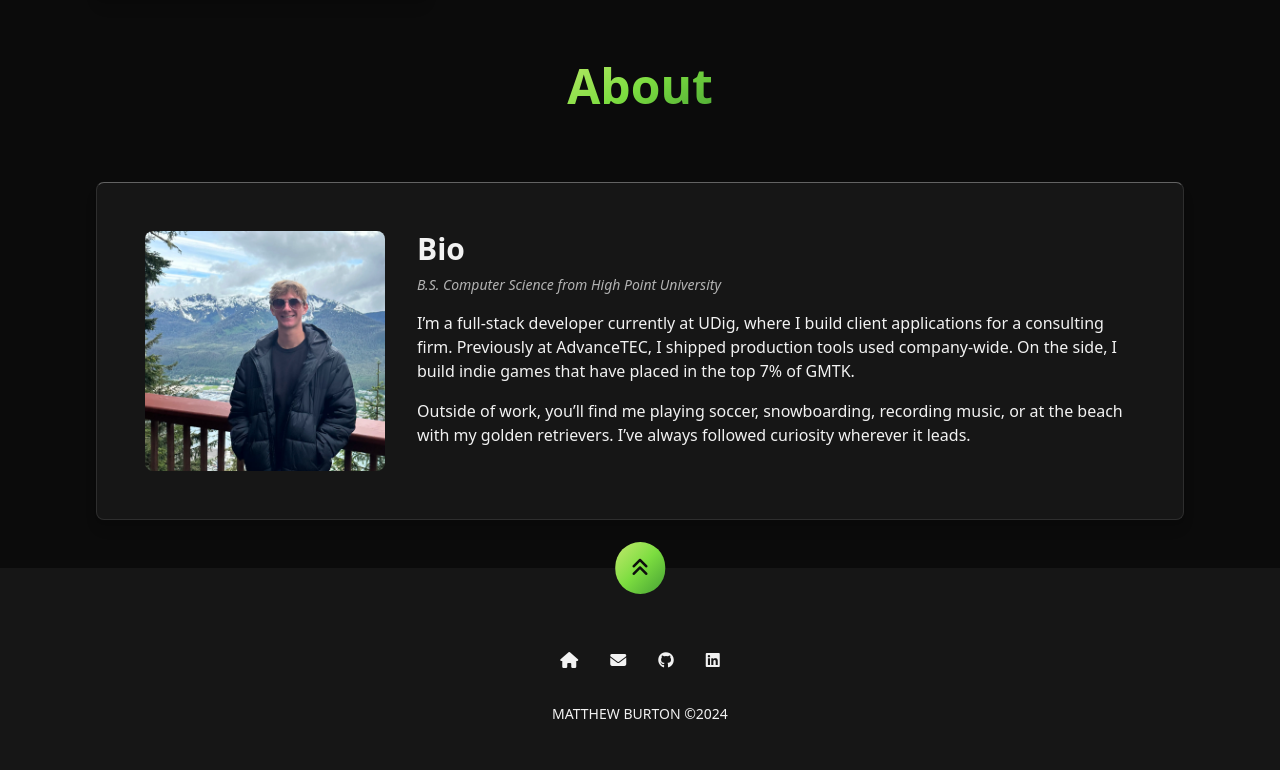
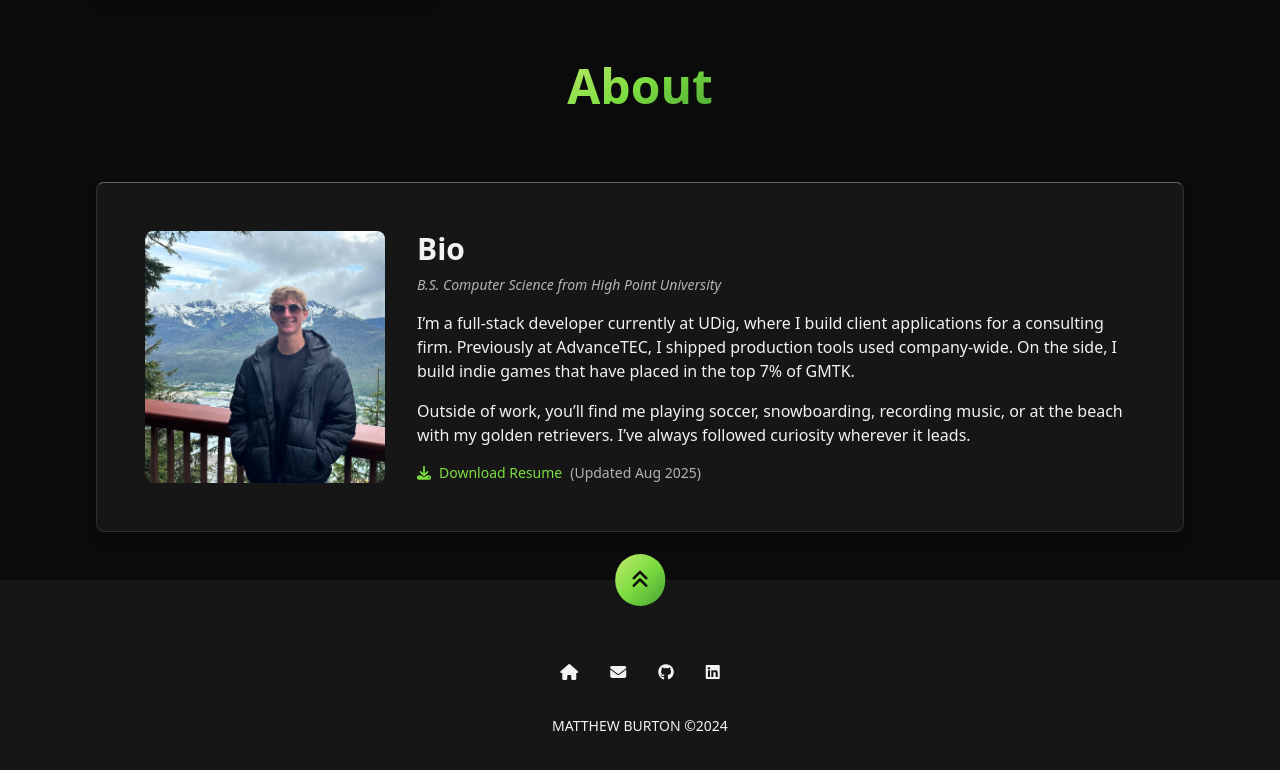
Before and after one commit to matthewjburton/portfolio, a React (Vite) app: page / in a window 1280 px wide. Shown: the part 2990-3760 px from the top of the page. Built offline with nearby package versions, Linux system fonts and the light colour scheme; some icons are missing.

Commit message:
added resume download

```diff
--- a/src/Components/About/Bio.tsx
+++ b/src/Components/About/Bio.tsx
@@ -9,6 +9,8 @@ interface BioProps {
   title: string
   education: string
   description: React.ReactNode
+  resumeSrc?: string
+  resumeUpdated?: string
 }
 
 const Bio: React.FC<BioProps> = ({
@@ -17,6 +19,8 @@ const Bio: React.FC<BioProps> = ({
   title,
   education,
   description,
+  resumeSrc,
+  resumeUpdated,
 }) => {
   return (
     <>
@@ -27,6 +31,8 @@ const Bio: React.FC<BioProps> = ({
             title={title}
             education={education}
             description={description}
+            resumeSrc={resumeSrc}
+            resumeUpdated={resumeUpdated}
           />
         </div>
       </FadeInSection>
--- a/src/Components/About/BioText.tsx
+++ b/src/Components/About/BioText.tsx
@@ -4,9 +4,11 @@ interface BioTextProps {
   title: string
   education: string
   description: React.ReactNode
+  resumeSrc?: string
+  resumeUpdated?: string
 }
 
-const BioText: React.FC<BioTextProps> = ({ title, education, description }) => {
+const BioText: React.FC<BioTextProps> = ({ title, education, description, resumeSrc, resumeUpdated }) => {
   return (
     <div className="flex w-full flex-col items-start gap-4">
       <div className="flex flex-col gap-2">
@@ -19,6 +21,21 @@ const BioText: React.FC<BioTextProps> = ({ title, education, description }) => {
         </span>
       </div>
       <div className="flex h-full w-fit flex-col gap-8">{description}</div>
+      {resumeSrc && (
+        <a
+          href={resumeSrc}
+          download
+          className="text-accent dark:text-dark-accent hover:text-accent-dark dark:hover:text-dark-accent-light flex items-center gap-2 text-sm transition-colors"
+        >
+          <i className="fa-solid fa-download" />
+          Download Resume
+          {resumeUpdated && (
+            <span className="text-text-muted dark:text-dark-text-muted">
+              (Updated {resumeUpdated})
+            </span>
+          )}
+        </a>
+      )}
     </div>
   )
 }
--- a/src/data/bio.tsx
+++ b/src/data/bio.tsx
@@ -3,6 +3,8 @@ export const bio = {
   altText: 'Matthew Burton',
   title: 'Bio',
   education: 'B.S. Computer Science from High Point University',
+  resumeSrc: `${import.meta.env.BASE_URL}images/about/Resume.pdf`,
+  resumeUpdated: 'Aug 2025',
   description: (
     <div className="flex h-full flex-col gap-y-4">
       <div>
```
Also changed, not shown: 1 other file (tests, documents, lock files or other folders).
